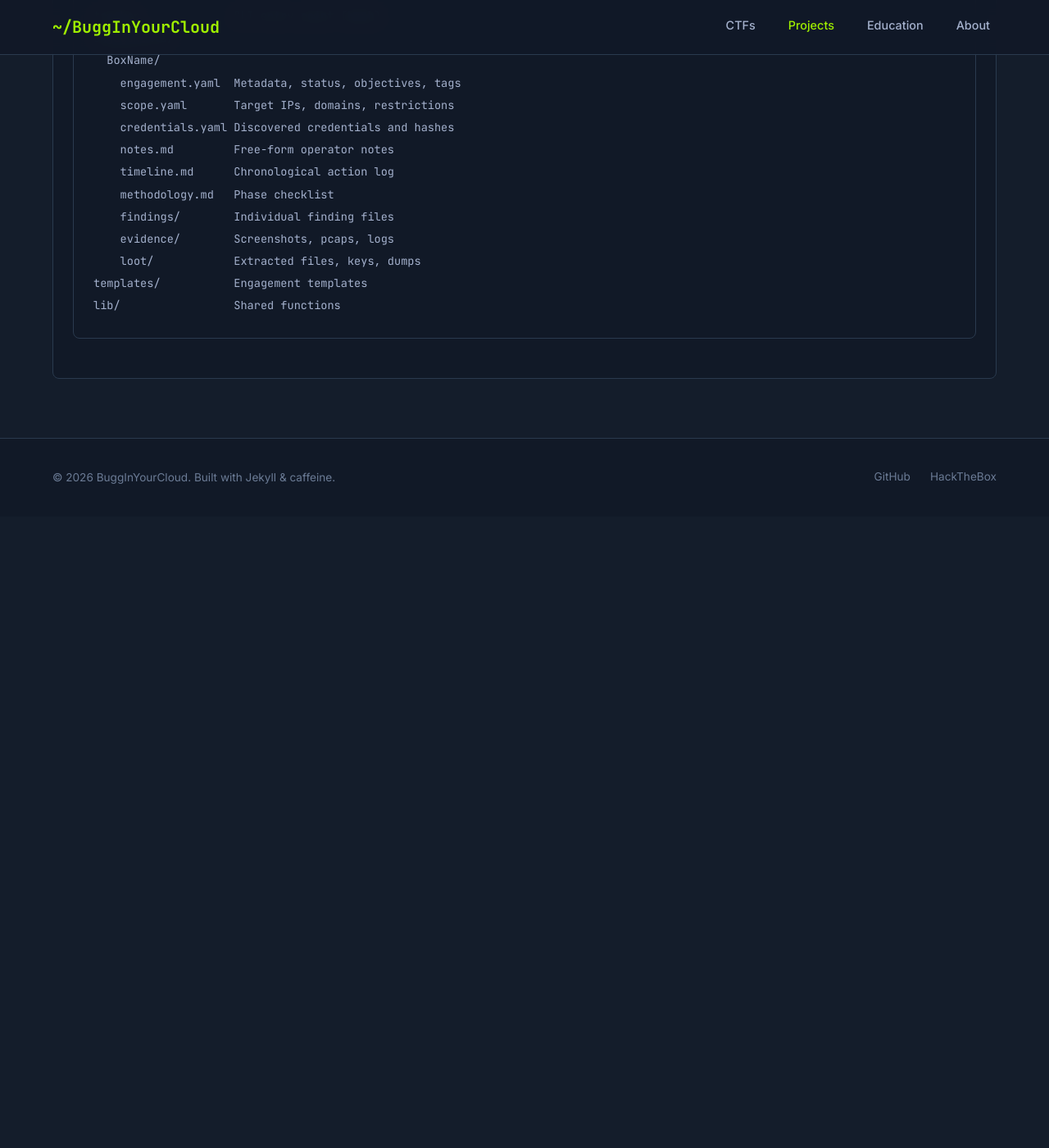
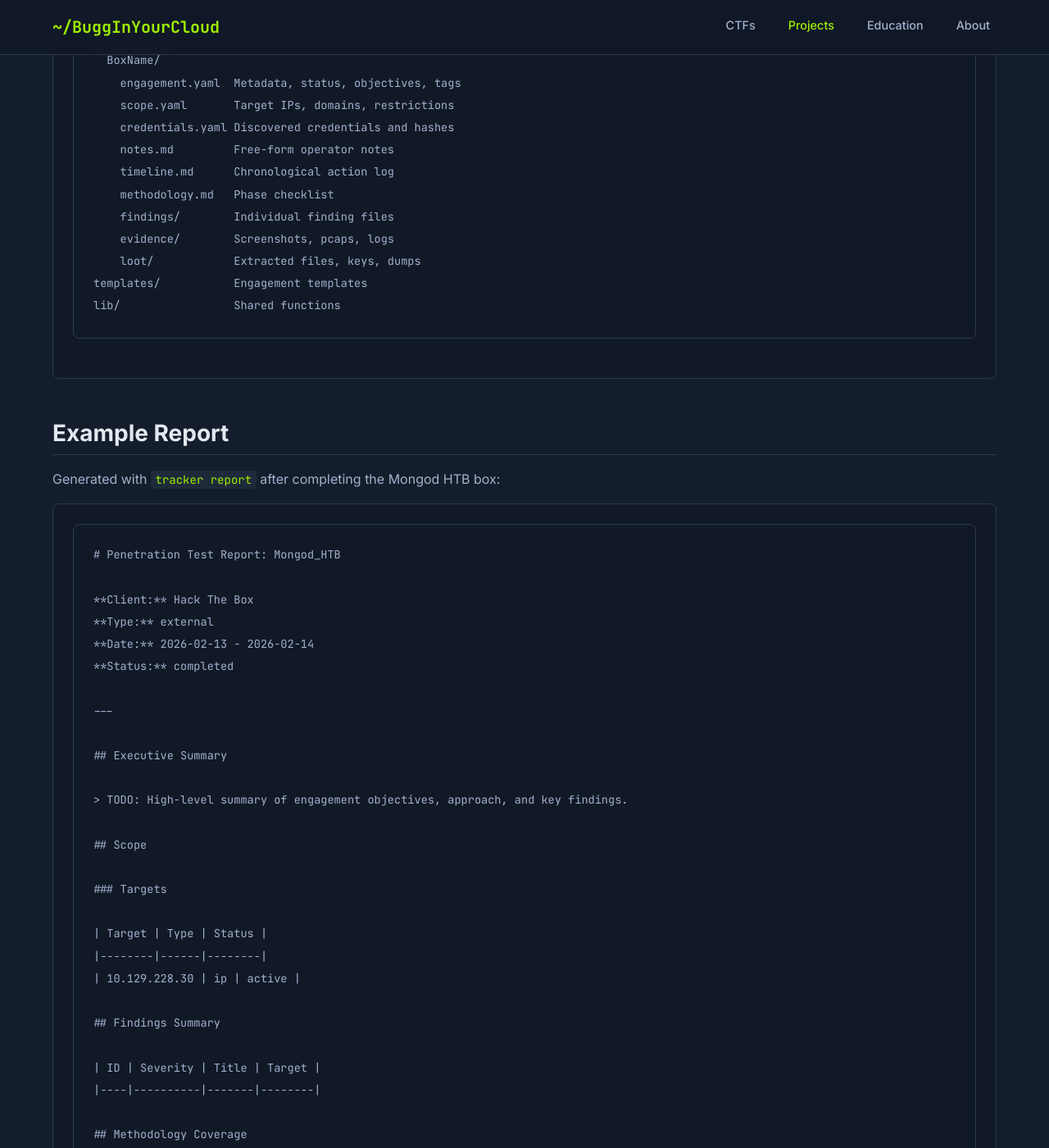
Before and after one commit to BuggInYourCloud/BuggInYourCloud.github.io, a Jekyll site: the page built from _tools/pentest-tracker.md, in a window 1280 px wide and 1400 px high, scrolled down 1793 px. Shown: the whole window at 82% size. Built offline with Jekyll 4.4.1, drawn with Linux system fonts in a browser that asks for light colours; before the commit the page ends 2423 px from its top, so only the background shows below that; some of the changed text lies outside the part shown.

Commit message:
add example report output to pentest-tracker page

````diff
--- a/_tools/pentest-tracker.md
+++ b/_tools/pentest-tracker.md
@@ -68,3 +68,56 @@ engagements/
 templates/           Engagement templates
 lib/                 Shared functions
 ```
+
+## Example Report
+
+Generated with `tracker report` after completing the Mongod HTB box:
+
+```markdown
+# Penetration Test Report: Mongod_HTB
+
+**Client:** Hack The Box
+**Type:** external
+**Date:** 2026-02-13 - 2026-02-14
+**Status:** completed
+
+---
+
+## Executive Summary
+
+> TODO: High-level summary of engagement objectives, approach, and key findings.
+
+## Scope
+
+### Targets
+
+| Target | Type | Status |
+|--------|------|--------|
+| 10.129.228.30 | ip | active |
+
+## Findings Summary
+
+| ID | Severity | Title | Target |
+|----|----------|-------|--------|
+
+## Methodology Coverage
+
+Completed 0/0 methodology checklist items.
+
+## Activity Timeline
+
+| Timestamp | Action | Details |
+|-----------|--------|---------|
+| 2026-02-13 | ENGAGEMENT_CREATED | Type: external |
+| 2026-02-13 | SCOPE_ADD | Added ip: 10.129.228.30 |
+| 2026-02-13 | PHASE_CHANGE | Moved to phase: Scanning |
+| 2026-02-13 | NMAP_SCAN | Full port scan: 22/ssh, 27017/mongodb |
+| 2026-02-13 | NMAP_SCAN | Service/script scan on ports 22, 27017 |
+| 2026-02-13 | PHASE_CHANGE | Moved to phase: Enumeration |
+| 2026-02-13 | DB_ENUM | MongoDB 3.6.8 — no auth, bound to 0.0.0.0 |
+| 2026-02-13 | DB_ENUM | Databases: admin, config, local, sensitive_information, users |
+| 2026-02-13 | DB_ENUM | Dumped sensitive_information.flag and users.ecommerceWebapp |
+| 2026-02-13 | FLAG_CAPTURED | [REDACTED] |
+| 2026-02-13 | PHASE_CHANGE | Moved to phase: complete |
+| 2026-02-13 | ENGAGEMENT_COMPLETE | Box pwned |
+```
````
